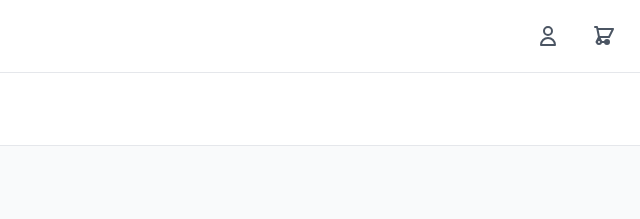
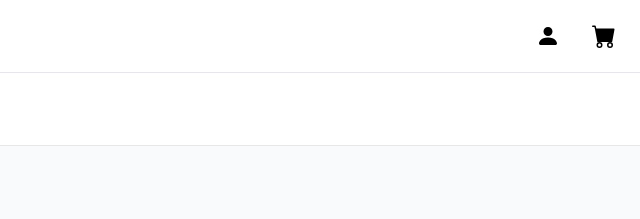
Before and after one commit to BVDS25/DWDD2620, a website: page unit-7/index.html in a window 1280 px wide. Shown: the top 219 px of the page, 640-1280 px from the left. Drawn offline with Linux system fonts and the light colour scheme.

Commit message:
replaced cart and user icons

```diff
--- a/unit-7/index.html
+++ b/unit-7/index.html
@@ -29,16 +29,12 @@
                 <div class="flex items-center space-x-4">
                     <!-- Account Icon -->
                     <button class="p-2 text-gray-600 hover:text-gray-900 transition-colors" aria-label="Account">
-                        <svg class="h-6 w-6" fill="none" stroke="currentColor" viewBox="0 0 24 24">
-                            <path stroke-linecap="round" stroke-linejoin="round" stroke-width="2" d="M16 7a4 4 0 11-8 0 4 4 0 018 0zM12 14a7 7 0 00-7 7h14a7 7 0 00-7-7z"/>
-                        </svg>
+                        <img src="images/person.svg" alt="Account" class="h-6 w-6">
                     </button>
 
                     <!-- Shopping Cart Icon -->
                     <button class="p-2 text-gray-600 hover:text-gray-900 transition-colors" aria-label="Shopping cart">
-                        <svg class="h-6 w-6" fill="none" stroke="currentColor" viewBox="0 0 24 24">
-                            <path stroke-linecap="round" stroke-linejoin="round" stroke-width="2" d="M3 3h2l.4 2M7 13h10l4-8H5.4m0 0L7 13m0 0l-2.5 5M7 13l2.5 5m0 0H17m-8 0a2 2 0 11-4 0 2 2 0 014 0zM17 18a2 2 0 11-4 0 2 2 0 014 0z"/>
-                        </svg>
+                        <img src="images/cart.svg" alt="Shopping cart" class="h-6 w-6">
                     </button>
                 </div>
             </div>
```
Also changed, not shown: unit-7/images/cart.svg (added), unit-7/images/person.svg (added), unit-7/images/starColor.svg (added), unit-7/images/starGrey.svg (added).
